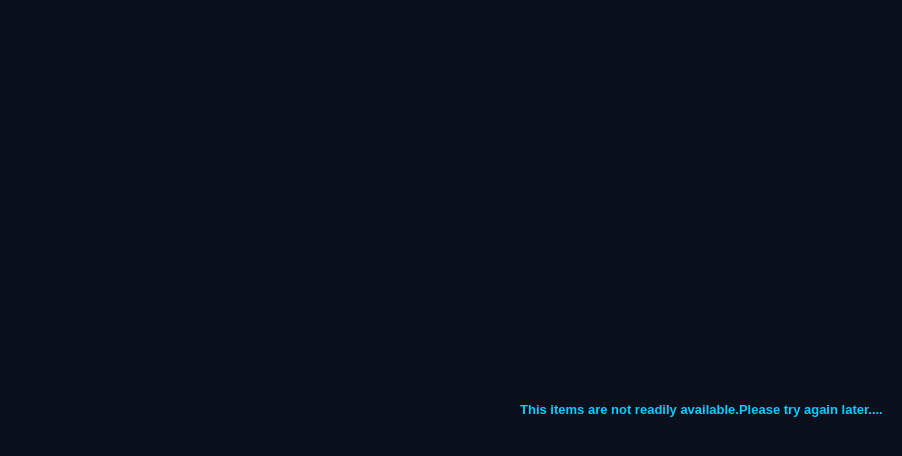
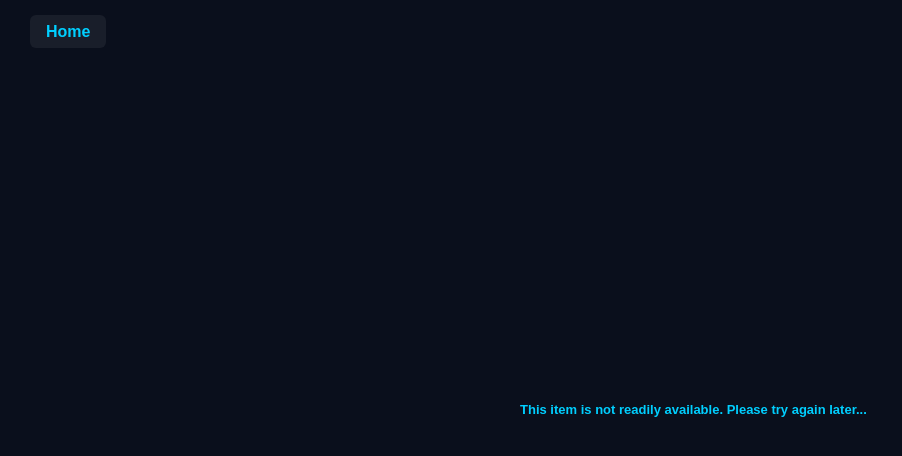
Before and after one commit to Krishnanjaly/Offside-Deal, a React (Vite) app in the folder frontend/online-shopping/: page /Custom in a window 1280 px wide. Shown: the top 456 px of the page, without its empty margins (0-902 px from the left). Built offline with nearby package versions, Linux system fonts and the light colour scheme.

Commit message:
updated the custom

```diff
--- a/frontend/online-shopping/src/Home/Home.jsx
+++ b/frontend/online-shopping/src/Home/Home.jsx
@@ -87,16 +87,20 @@ function Home() {
         </div>
 
         <div className='collect'>
+          <Link to='/Custom'>
           <img src='https://www.shutterstock.com/image-photo/football-trophy-collection-260nw-1271086963.jpg' width="150" height="150"/>
           <br></br>
-          <a href='#'>Seasonal Collections</a>
+          Seasonal Collections
           <p>70% off</p>
+          </Link>
         </div>
         <div className='custom'>
+          <Link to='/Custom'>
           <img src={custom} width="150" height="150"/>
           <br></br>
-          <Link to='/Custom'>Customisation</Link>
+          Customisation
           <p>20% off</p>
+          </Link>
         </div>
       </div>
 
--- a/frontend/online-shopping/src/Things/Custom.css
+++ b/frontend/online-shopping/src/Things/Custom.css
@@ -19,3 +19,24 @@ h2{
   font-size: small;
   padding-left: 500px;
 }
+.top-link {
+  position: absolute;
+  top: 20px;
+  left: 30px;
+}
+
+.top-link a {
+  text-decoration: none;
+  color: #00cfff;
+  font-weight: bold;
+  font-size: 1rem;
+  background-color: #ffffff10;
+  padding: 8px 16px;
+  border-radius: 6px;
+  transition: background-color 0.3s ease;
+}
+
+.top-link a:hover {
+  background-color: #00cfff;
+  color: #0A0F1C;
+}
--- a/frontend/online-shopping/src/Things/Custom.jsx
+++ b/frontend/online-shopping/src/Things/Custom.jsx
@@ -1,14 +1,19 @@
 import React from 'react';
-import "./Custom.css"
+import { Link } from 'react-router-dom';
+import "./Custom.css";
 
-function Custom()
-{
-    return(
-        <>
-        <div className='middle'>
-            <h2>This items are not readily available.Please try again later....</h2>
-        </div>
-        </>
-    )
+function Custom() {
+  return (
+    <>
+      <div className="top-link">
+        <Link to="/Home">Home</Link>
+      </div>
+
+      <div className="middle">
+        <h2>This item is not readily available. Please try again later...</h2>
+      </div>
+    </>
+  );
 }
+
 export default Custom;
```
